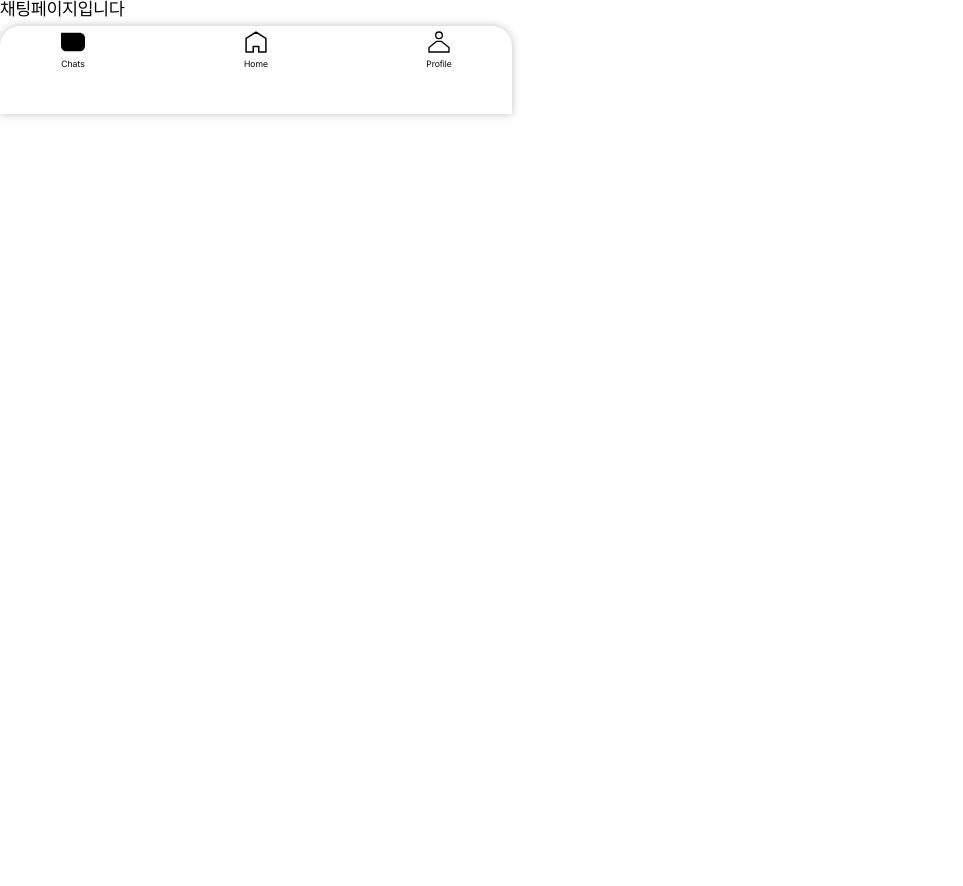
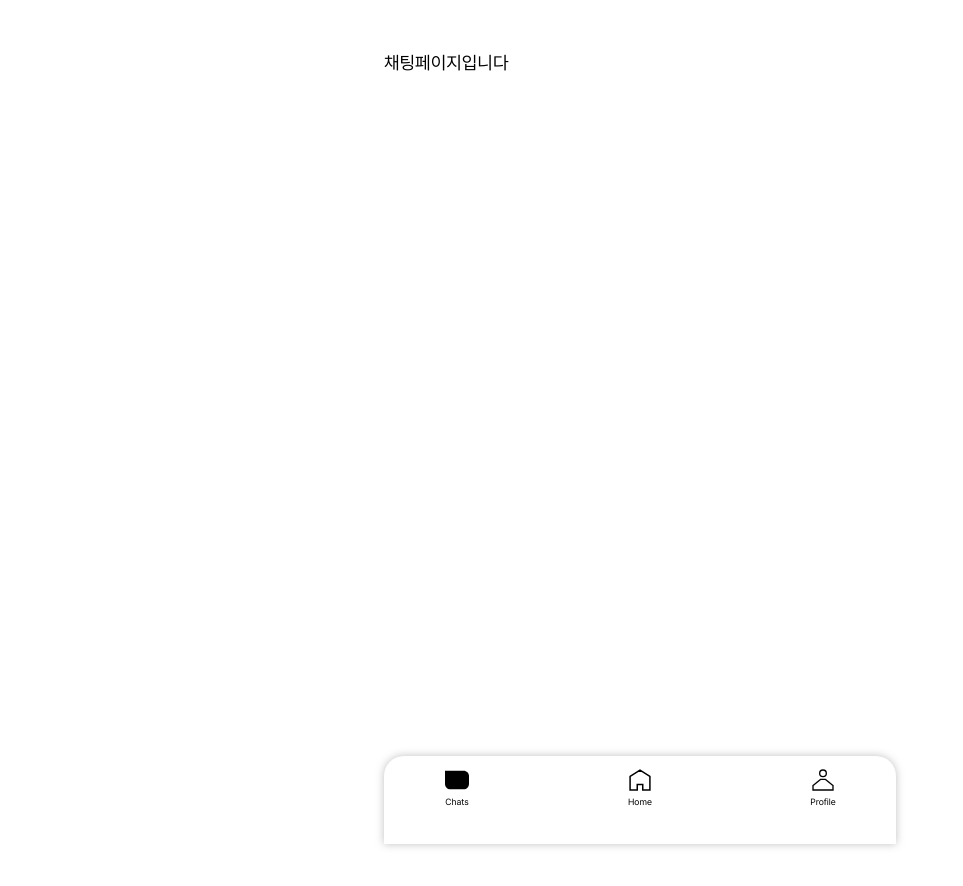
Before and after one commit to oodd-team/oodd-web-react, a React app: page /chats in a window 1280 px wide. Shown: the top 886 px of the page, without its empty margins (0-963 px from the left). Before the commit the page ends 800 px from the top, so only its background shows below. Built offline with nearby package versions, Linux system fonts and the light colour scheme; the HTML template or start-up script is replaced by a standard one.

Commit message:
Feat: 공통 Frame 컴포넌트 추가

```diff
--- /dev/null
+++ b/src/components/Frame/Frame.tsx
@@ -0,0 +1,18 @@
+import styled from 'styled-components';
+
+export const OODDFrame = styled.div`
+	background-color: #ffffff;
+	max-width: 512px;
+	min-height: 844px;
+	height: auto;
+	margin: auto;
+	display: flex;
+	flex-direction: column;
+	justify-content: center;
+`;
+
+export const OODDContainer = styled.div`
+	margin-top: 54px;
+	flex-grow: 1;
+	height: 400px;
+`;
--- a/src/pages/Chats/index.tsx
+++ b/src/pages/Chats/index.tsx
@@ -1,12 +1,13 @@
 import React from 'react';
 import Bottombar from '../../components/Bottombar';
+import { OODDContainer, OODDFrame } from '../../components/Frame/Frame';
 
 const Chats: React.FC = () => {
 	return (
-		<>
-			채팅페이지입니다
+		<OODDFrame>
+			<OODDContainer>채팅페이지입니다</OODDContainer>
 			<Bottombar />
-		</>
+		</OODDFrame>
 	);
 };
 
--- a/src/pages/Home/index.tsx
+++ b/src/pages/Home/index.tsx
@@ -1,18 +1,18 @@
 import React from 'react';
-import { HomeContainer, HomeLayout } from './styles';
 import HomeNavbar from './HomeNavbar';
 import HomeTabbar from './HomeTabbar';
 import Bottombar from '../../components/Bottombar';
+import { OODDContainer, OODDFrame } from '../../components/Frame/Frame';
 
 const Home: React.FC = () => {
 	return (
-		<HomeLayout>
-			<HomeContainer>
+		<OODDFrame>
+			<OODDContainer>
 				<HomeNavbar />
 				<HomeTabbar />
-			</HomeContainer>
+			</OODDContainer>
 			<Bottombar />
-		</HomeLayout>
+		</OODDFrame>
 	);
 };
 
--- a/src/pages/Home/styles.tsx
+++ /dev/null
@@ -1,18 +0,0 @@
-import styled from 'styled-components';
-
-export const HomeLayout = styled.div`
-	background-color: #ffffff;
-	max-width: 512px;
-	min-height: 844px;
-	height: auto;
-	margin: auto;
-	display: flex;
-	flex-direction: column;
-	justify-content: center;
-`;
-
-export const HomeContainer = styled.div`
-	margin-top: 54px;
-	flex-grow: 1;
-	height: 400px;
-`;
--- a/src/pages/Login/index.tsx
+++ b/src/pages/Login/index.tsx
@@ -1,7 +1,12 @@
 import React from 'react';
+import { OODDContainer, OODDFrame } from '../../components/Frame/Frame';
 
 const Login: React.FC = () => {
-	return <>로그인페이지입니다</>;
+	return (
+		<OODDFrame>
+			<OODDContainer>로그인페이지입니다</OODDContainer>
+		</OODDFrame>
+	);
 };
 
 export default Login;
--- a/src/pages/Profile/index.tsx
+++ b/src/pages/Profile/index.tsx
@@ -1,12 +1,13 @@
 import React from 'react';
 import Bottombar from '../../components/Bottombar';
+import { OODDContainer, OODDFrame } from '../../components/Frame/Frame';
 
 const Profile: React.FC = () => {
 	return (
-		<>
-			프로필페이지입니다
+		<OODDFrame>
+			<OODDContainer>프로필페이지입니다</OODDContainer>
 			<Bottombar />
-		</>
+		</OODDFrame>
 	);
 };
 
```
